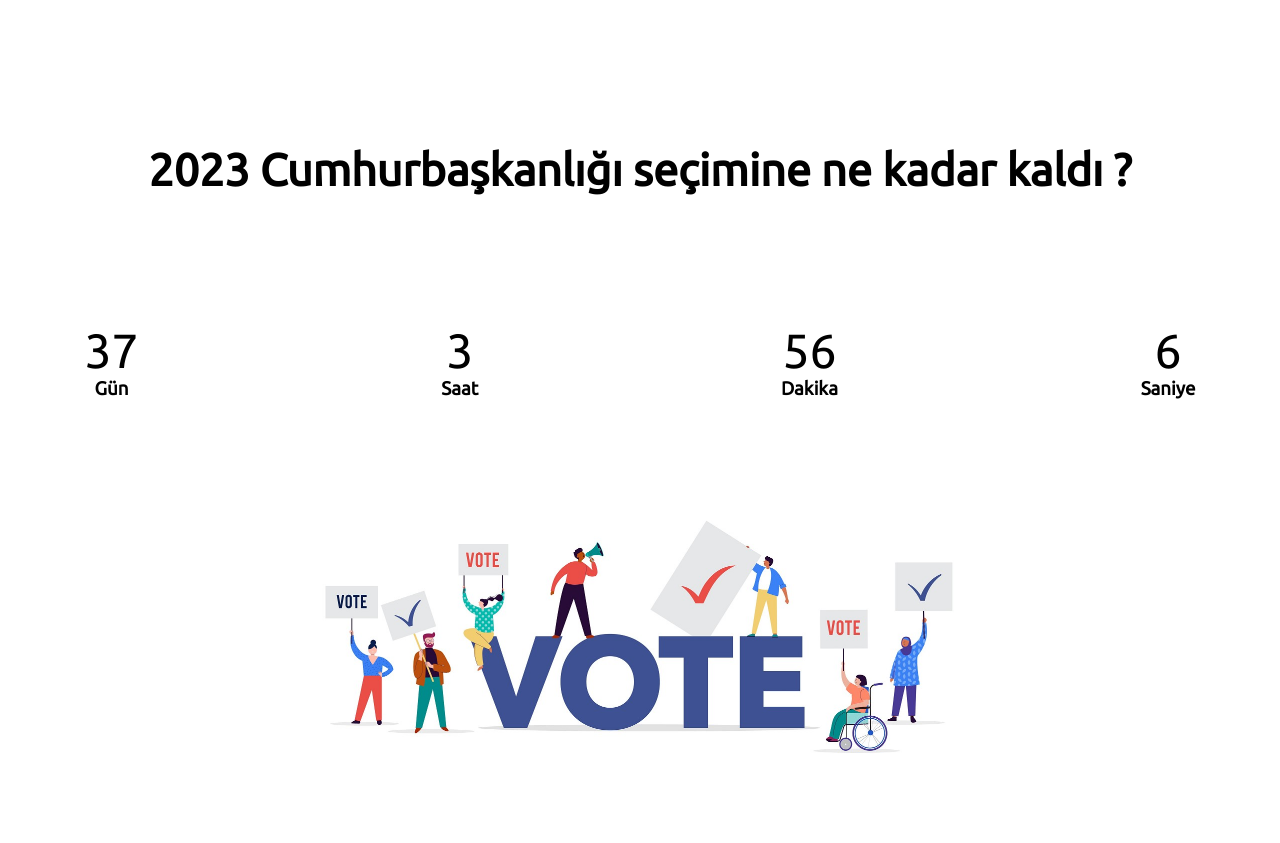
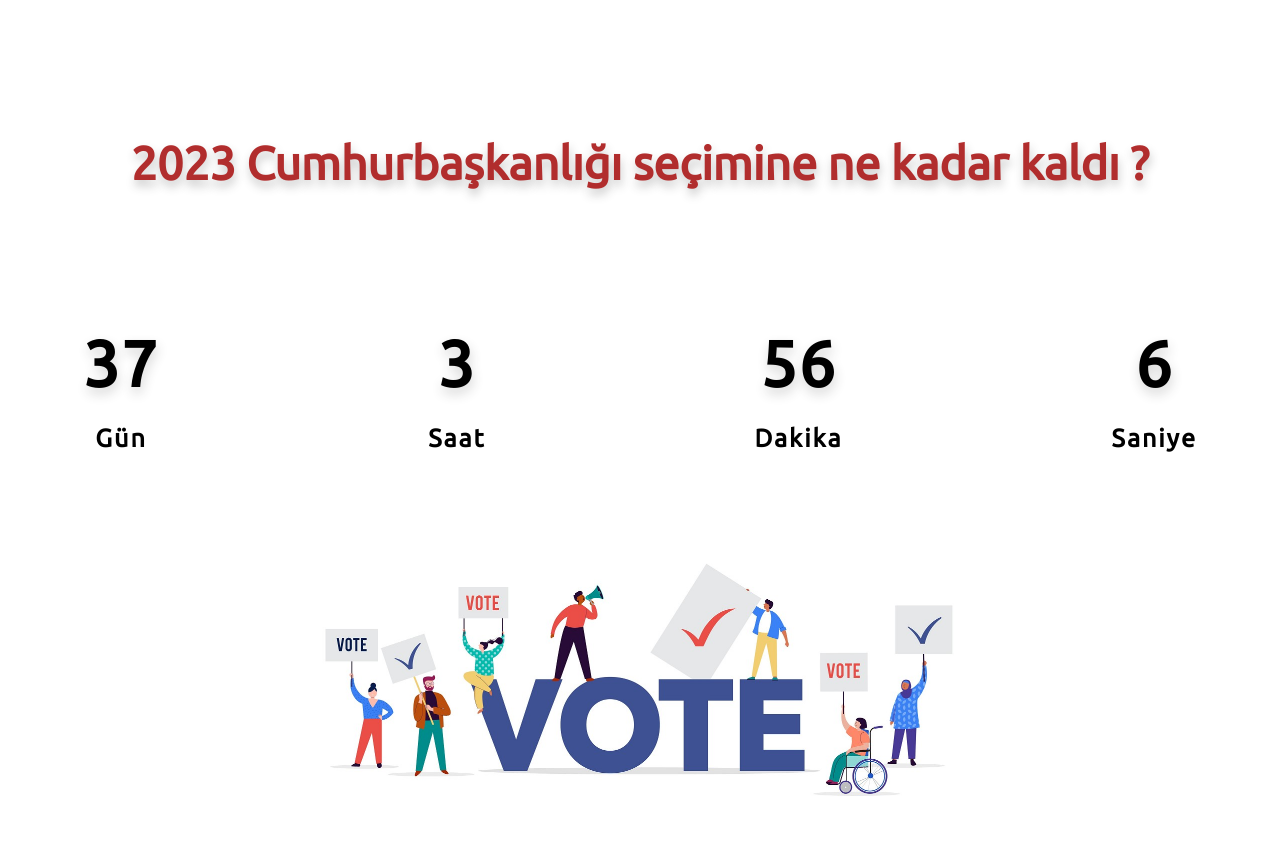
Before and after one commit to ozzlems/2023-election-countdown, a plain HTML site: page index.html in a window 1280 px wide. Before the commit the page ends 800 px from the top, so only its background shows below. Drawn offline with Linux system fonts and the light colour scheme; files whose address does not match are found by name; a web font is replaced by a local one.

Commit message:
styled the page

```diff
--- a/index.html
+++ b/index.html
@@ -11,7 +11,9 @@
 <link rel="stylesheet" href="styles.css">
 </head>
 <body>
+
 <section class="coming">
+    <img class="flag" src="C:\Users\coxbe\Projects\Timer\Flag_of_Turkey.png">
   <div>
     <h2>2023 Cumhurbaşkanlığı seçimine ne kadar kaldı ? </h2>
     <div class="countdown">
--- a/styles.css
+++ b/styles.css
@@ -10,16 +10,22 @@ body{
 }
 
 h2{
-    font-size: 2.8rem;
+    font-size: 2.9rem;
     font-weight: bold;
     text-align: center;
-    padding: 4rem;
-    padding-bottom: 5rem;
-    padding-top: 4rem;
+    padding: 3rem;
+    padding-bottom: 4rem;
+    padding-top: 3.5rem;
+    color: rgb(177, 45, 45);
+    text-shadow: 1px 6px 10px rgba(52, 52, 52, 0.256);
+   }
 
+   h3{
+    margin-top: 3vh;
+    font-size: 25px;
+    letter-spacing: 2px;
 
-
-}
+   }
 
 .coming{
     min-height: 100vh;
@@ -34,11 +40,14 @@ h2{
     justify-content: space-between;
     text-align: center;
     margin-top: 3rem;
+
 }
 
 .day,.hour,.minute,.second{
-    font-size: 3rem;
-    font-weight: 500;
+    font-size: 4rem;
+    font-weight: 1000;
+    text-shadow: 1px 6px 12px rgba(52, 52, 52, 0.197);
+
 
 
 }
@@ -48,7 +57,18 @@ h2{
    width: 90vh;
    position: relative;
    align-content: center;
-   top: 80px;
+   top: 70px;
    left: 2px;
 
 }
+
+.flag{
+    position: relative;
+    height: 6.675vh;
+    width: 10vh;
+    top: 25px;
+    justify-content:left;
+    flex-direction:inherit;
+    left: -680px;
+
+}
```
Also changed, not shown: Flag_of_Turkey.png (added).
